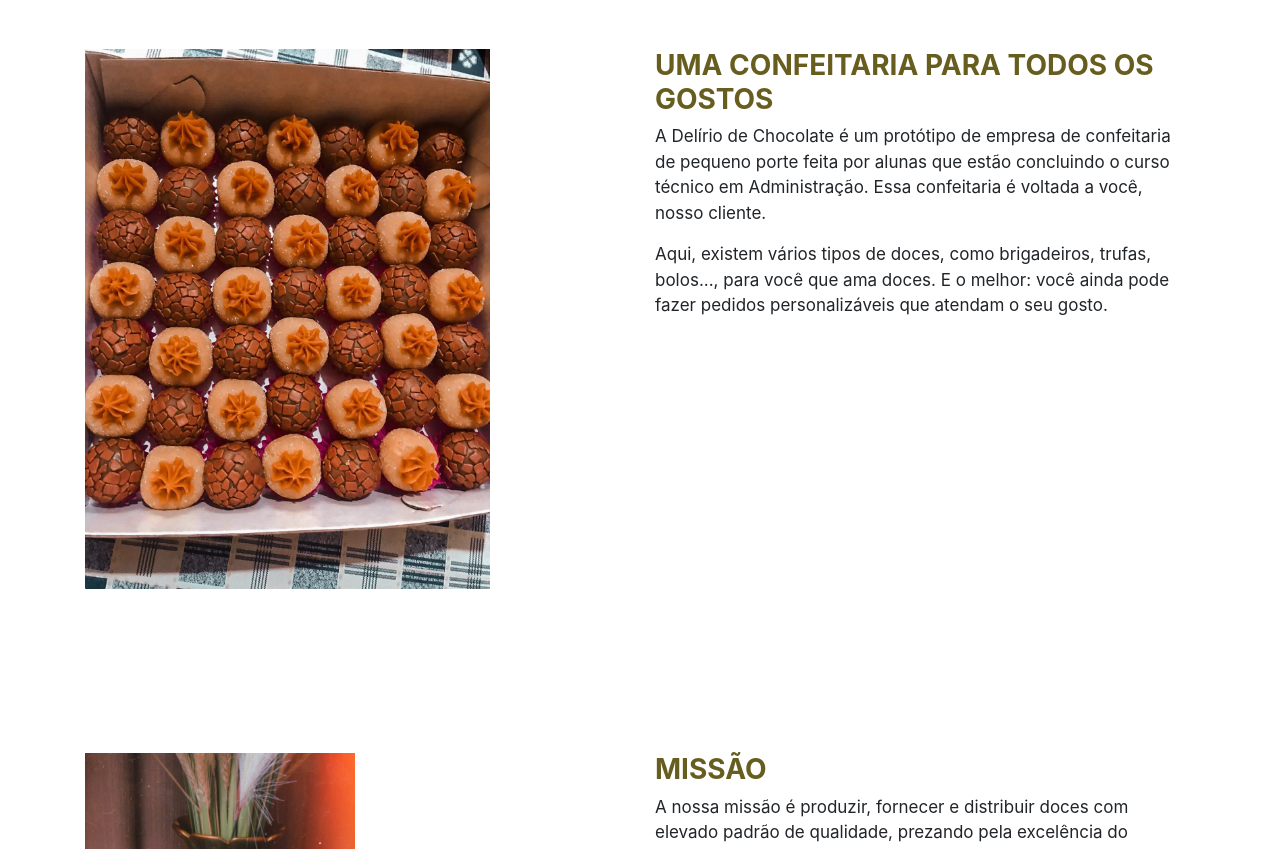
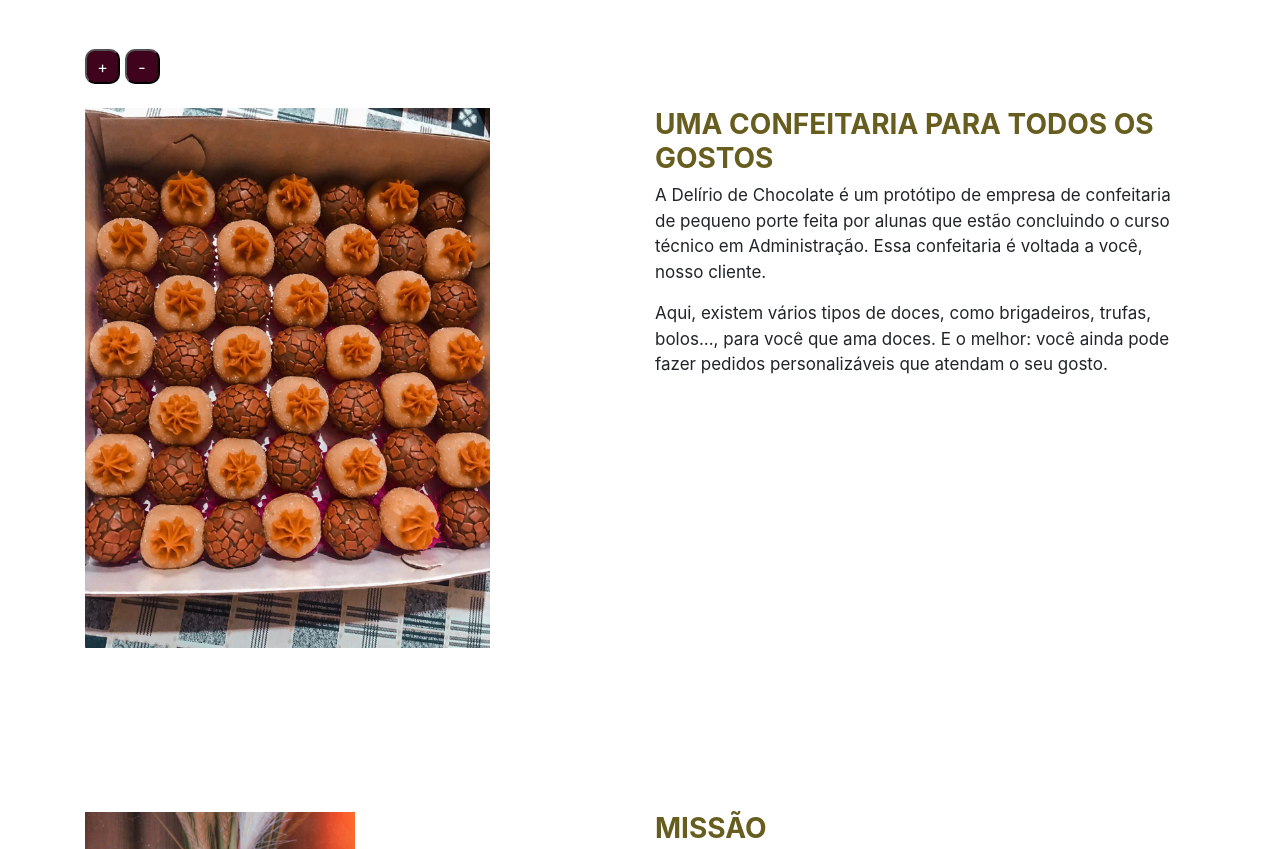
Before and after one commit to Paulo20Lima/delirio-de-chocolate, a plain HTML site: page sobre.html in a window 1280 px wide. Shown: the part 1094-1943 px from the top of the page. Drawn offline with nearby package versions, Linux system fonts and the light colour scheme.

Commit message:
Update sobre.html

```diff
--- a/sobre.html
+++ b/sobre.html
@@ -57,6 +57,8 @@
             <div class="row">
               <div class="col-12">
                 <h3 class="main-title">Sobre a Delírio de Chocolate</h3>
+                 <input type="submit" value="+" id="btnFonteMais">
+                 <input type="submit" value="-" id="btnFonteMenos"><br><br>
               </div>
               <div class="col-md-6">
                 <img class="img-fluid" src="img/doce17.jpg" alt="Brigadeiro ao leite e brigadeiro de churro em uma caixa" width="75%"><br><br>
```
